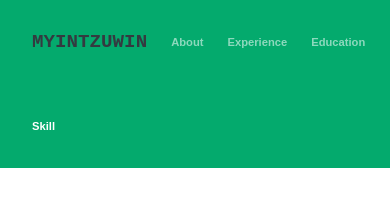
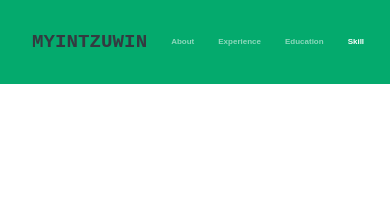
Before and after one commit to MyintZuWin/My-Portfolio, a plain HTML site: page index.html in a window 390 px wide. Shown: the top 220 px of the page. Drawn offline with nearby package versions, Linux system fonts and the light colour scheme.

Commit message:
Update style.css

```diff
--- a/style.css
+++ b/style.css
@@ -170,7 +170,7 @@ div#about {
 
 @media screen and (max-width: 480px) {
   .sidebar a {
-    font-size: 0.7em!important;
+    font-size: 0.5em!important;
     padding: 25px 10px;
   }
 
@@ -181,6 +181,11 @@ div#about {
   a.name-link {
     font-size: 1.2rem!important;
   }
+
+  div#about {
+    padding: 15em 2rem;
+  }
+
   .resume-content {
     min-height: auto;
   }
```
